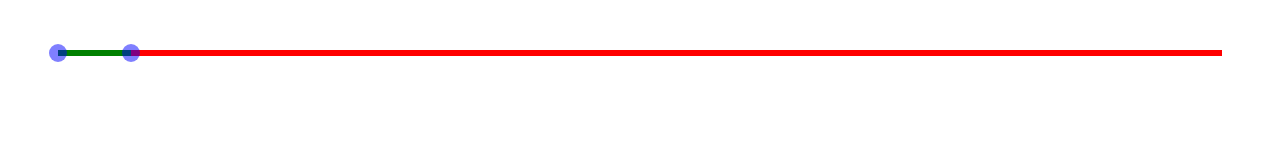
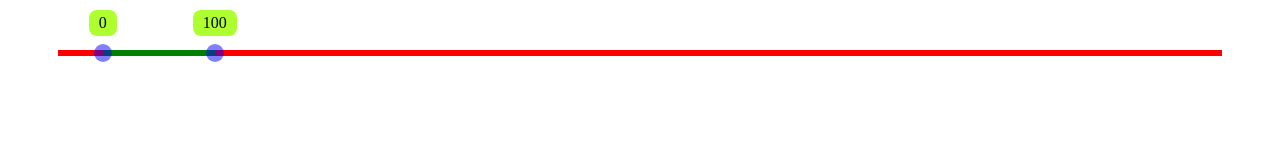
Before and after one commit to makysheva/slider, a website built with webpack: page example/index.pug in a window 1280 px wide. Built offline with nearby package versions, Linux system fonts and the light colour scheme.

Commit message:
added horizontal tips

```diff
--- a/src/controller/Controller.ts
+++ b/src/controller/Controller.ts
@@ -13,7 +13,7 @@ class Controller {
     // this.model.setOrientation(Orientation.Vertical);
     // this.model.setValue(67);
     this.model.setRange(true);
-    this.model.setMin(40);
+    this.model.setMin(-40);
     this.model.setMax(1000);
     // this.model.setMax(1000);
     this.view = new View(container, this);
--- a/src/scss/slider.scss
+++ b/src/scss/slider.scss
@@ -55,4 +55,20 @@
       left: -6px;
     }
   }
+
+  &__tip {
+    position: absolute;
+    padding: 4px 10px;
+    background-color: greenyellow;
+    border-radius: 8px;
+    cursor: default;
+
+    &_horizontal {
+      top: -40px;
+    }
+
+    &_vertical {
+
+    }
+  }
 }
--- a/src/view/Pointer.ts
+++ b/src/view/Pointer.ts
@@ -1,5 +1,6 @@
 import Orientation from '../types/Orientation';
 import OrientationManager from './OrientationManager';
+import Tip from './tips/Tip';
 
 class Pointer {
   private parent: HTMLElement;
--- a/src/view/Slider.ts
+++ b/src/view/Slider.ts
@@ -5,6 +5,7 @@ import Fill from './Fill';
 import Pointer from './Pointer';
 import Controller from '../controller/Controller';
 import SliderData from '../types/SliderData';
+import TipManager from './tips/TipManager';
 
 class Slider {
   private controller: Controller;
@@ -18,6 +19,10 @@ class Slider {
   private pointers: Map<string, Pointer> = new Map<string, Pointer>();
 
   private orientation: Orientation;
+
+  private tipManager: TipManager;
+
+  private data: SliderData;
 
   constructor(container: HTMLElement, controller: Controller) {
     this.orientation = Orientation.Vertical;
@@ -33,6 +38,8 @@ class Slider {
     this.createPointer('low');
 
     this.container.addEventListener('click', this.onClick.bind(this));
+
+    this.tipManager = new TipManager(this.container);
   }
 
   private onClick(event: MouseEvent) {
@@ -45,7 +52,6 @@ class Slider {
 
   private onDrag(key: string, pos: number) {
     const position: number = this.track.getRelativePosition(pos, pos);
-    console.log(`pos: ${position}`);
     const id: number = (key === 'low') ? 0 : 1;
     this.controller.setPointPosition(position, id);
   }
@@ -55,30 +61,11 @@ class Slider {
   }
 
   public update(data: SliderData) {
-    this.track.update(data.orientation);
-
-    let lowPos: number;
-    let hightPos: number;
-
-    if (data.isRange) {
-      lowPos = (data.lowPointer.position) * 100;
-      hightPos = (1 - data.hightPointer.position) * 100;
-      this.createPointer('hight');
-      const pointer: Pointer | undefined = this.pointers.get('hight');
-      if (pointer) {
-        pointer.update(this.track.getAbsolutePosition(data.hightPointer.position), data.orientation);
-      }
-    } else {
-      lowPos = 0;
-      hightPos = (1 - data.lowPointer.position) * 100;
-      this.destroyPointer('hight');
-    }
-
-    this.fill.update(lowPos, hightPos, data.orientation);
-    const pointer: Pointer | undefined = this.pointers.get('low');
-    if (pointer) {
-      pointer.update(this.track.getAbsolutePosition(data.lowPointer.position), data.orientation);
-    }
+    this.data = data;
+    this.track.update(this.data.orientation);
+    this.updateFill();
+    this.updatePointers();
+    this.updateTip();
   }
 
   private createPointer(key: string) {
@@ -90,6 +77,62 @@ class Slider {
     this.pointers.set(key, pointer);
     pointer.update(0, this.orientation);
     pointer.setDragListener(this.onDrag.bind(this));
+  }
+
+  private updatePointers() {
+    let pointer: Pointer | undefined = this.pointers.get('low');
+    if (pointer) {
+      const pointerPosition: number = this.track.getAbsolutePosition(this.data.lowPointer.position);
+      pointer.update(pointerPosition, this.data.orientation);
+    }
+
+    if (this.data.isRange) {
+      this.createPointer('hight');
+      pointer = this.pointers.get('hight');
+      if (pointer) {
+        const pointerPosition: number = this.track.getAbsolutePosition(this.data.hightPointer.position);
+        pointer.update(pointerPosition, this.data.orientation);
+      }
+    } else {
+      this.destroyPointer('hight');
+    }
+  }
+
+  private updateFill() {
+    let lowPos: number;
+    let hightPos: number;
+
+    if (this.data.isRange) {
+      lowPos = this.data.lowPointer.position * 100;
+      hightPos = (1 - this.data.hightPointer.position) * 100;
+    } else {
+      lowPos = 0;
+      hightPos = (1 - this.data.lowPointer.position) * 100;
+    }
+
+    this.fill.update(lowPos, hightPos, this.data.orientation);
+  }
+
+  private updateTip() {
+    let lowPosition: number = 0;
+    let hightPosition: number = 0;
+
+    let pointer: Pointer | undefined = this.pointers.get('low');
+    if (pointer) {
+      lowPosition = this.track.getAbsolutePosition(this.data.lowPointer.position);
+    }
+
+    pointer = this.pointers.get('hight');
+    if (pointer) {
+      hightPosition = this.track.getAbsolutePosition(this.data.hightPointer.position);
+    }
+
+    this.tipManager.update(
+      { value: this.data.lowPointer.value, position: lowPosition },
+      { value: this.data.hightPointer.value, position: hightPosition },
+      this.data.orientation,
+      this.data.isRange,
+    );
   }
 
   private destroyPointer(key: string) {
--- /dev/null
+++ b/src/view/tips/Tip.ts
@@ -0,0 +1,38 @@
+import OrientationManager from '../OrientationManager';
+import Orientation from '../../types/Orientation';
+
+class Tip {
+  private parent: HTMLElement;
+
+  private tipElement: HTMLElement;
+
+  private orientationManager: OrientationManager;
+
+  constructor(parent: HTMLElement) {
+    this.parent = parent;
+
+    this.tipElement = document.createElement('div');
+    this.tipElement.classList.add('slider__tip');
+    this.parent.appendChild(this.tipElement);
+
+    this.orientationManager = new OrientationManager(this.tipElement);
+    this.orientationManager.addOrientationClass(Orientation.Horizontal, 'slider__tip_horizontal');
+    this.orientationManager.addOrientationClass(Orientation.Vertical, 'slider__tip_vertical');
+  }
+
+  update(value: number, position: number, orientation: Orientation) {
+    this.orientationManager.setCurrentOrientation(orientation);
+    this.tipElement.innerHTML = value.toString();
+    if (orientation === Orientation.Horizontal) {
+      this.setPosition(position);
+    }
+  }
+
+  private setPosition(position: number) {
+    const rect: DOMRect = this.tipElement.getBoundingClientRect();
+    const newPosition: number = position - rect.width / 2;
+    this.tipElement.style.left = `${newPosition}px`;
+  }
+}
+
+export default Tip;
--- /dev/null
+++ b/src/view/tips/TipManager.ts
@@ -0,0 +1,35 @@
+import Tip from './Tip';
+import Orientation from '../../types/Orientation';
+
+class TipManager {
+  private parent: HTMLElement;
+
+  private tips: Map<string, Tip> = new Map<string, Tip>();
+
+
+  constructor(parent: HTMLElement) {
+    this.parent = parent;
+
+    this.tips.set('low', new Tip(this.parent));
+    this.tips.set('hight', new Tip(this.parent));
+  }
+
+  public update(
+    low: { value: number, position: number },
+    hight: { value: number, position: number },
+    orientation: Orientation,
+    isRange: boolean
+  ) {
+    let tip: Tip | undefined = this.tips.get('low');
+    if (tip) {
+      tip.update(low.value, low.position, orientation);
+    }
+
+    tip = this.tips.get('hight');
+    if (tip) {
+      tip.update(hight.value, hight.position, orientation);
+    }
+  }
+}
+
+export default TipManager;
```
